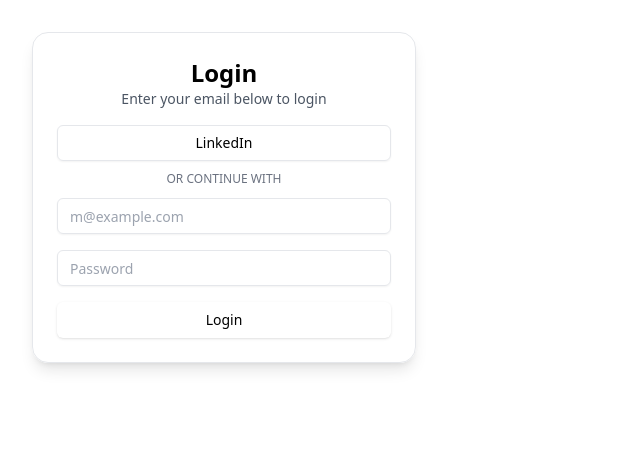
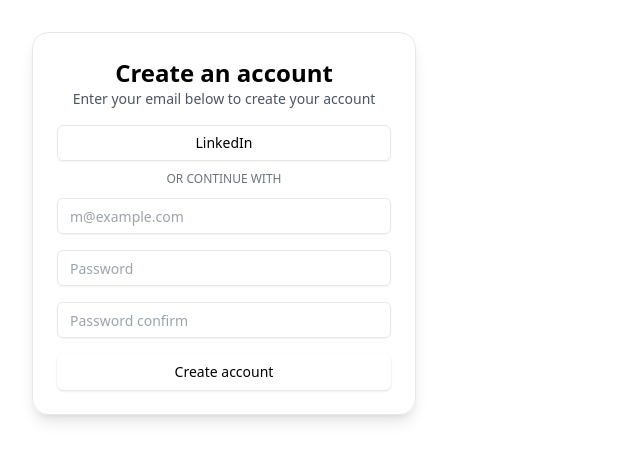
Before and after one commit to PeterSaan/linker, a React (Vite) app in the folder frontend/: page / in a window 1280 px wide. Shown: the top 460 px of the page, without its empty margins (0-640 px from the left). Built offline with nearby package versions, Linux system fonts and the light colour scheme; the HTML template or start-up script is replaced by a standard one.

Commit message:
LIN-33 Remade the register form with shadcn component, connect form with backend

```diff
--- a/frontend/src/App.tsx
+++ b/frontend/src/App.tsx
@@ -4,6 +4,7 @@
 import './App.css'
 
 import Login from './pages/login';
+import Register from './pages/register';
 
 function App() {
   const [health, setHealth] = useState<string>('')
@@ -18,7 +19,7 @@
 
   return (
     <div className="App">
-        <Login/>
+        <Register/>
     </div>
   )
 }
--- /dev/null
+++ b/frontend/src/components/ui/form.tsx
@@ -0,0 +1,176 @@
+import * as React from "react"
+import * as LabelPrimitive from "@radix-ui/react-label"
+import { Slot } from "@radix-ui/react-slot"
+import {
+  Controller,
+  FormProvider,
+  useFormContext,
+  type ControllerProps,
+  type FieldPath,
+  type FieldValues,
+} from "react-hook-form"
+
+import { cn } from "@/lib/utils"
+import { Label } from "@/components/ui/label"
+
+const Form = FormProvider
+
+type FormFieldContextValue<
+  TFieldValues extends FieldValues = FieldValues,
+  TName extends FieldPath<TFieldValues> = FieldPath<TFieldValues>
+> = {
+  name: TName
+}
+
+const FormFieldContext = React.createContext<FormFieldContextValue>(
+  {} as FormFieldContextValue
+)
+
+const FormField = <
+  TFieldValues extends FieldValues = FieldValues,
+  TName extends FieldPath<TFieldValues> = FieldPath<TFieldValues>
+>({
+  ...props
+}: ControllerProps<TFieldValues, TName>) => {
+  return (
+    <FormFieldContext.Provider value={{ name: props.name }}>
+      <Controller {...props} />
+    </FormFieldContext.Provider>
+  )
+}
+
+const useFormField = () => {
+  const fieldContext = React.useContext(FormFieldContext)
+  const itemContext = React.useContext(FormItemContext)
+  const { getFieldState, formState } = useFormContext()
+
+  const fieldState = getFieldState(fieldContext.name, formState)
+
+  if (!fieldContext) {
+    throw new Error("useFormField should be used within <FormField>")
+  }
+
+  const { id } = itemContext
+
+  return {
+    id,
+    name: fieldContext.name,
+    formItemId: `${id}-form-item`,
+    formDescriptionId: `${id}-form-item-description`,
+    formMessageId: `${id}-form-item-message`,
+    ...fieldState,
+  }
+}
+
+type FormItemContextValue = {
+  id: string
+}
+
+const FormItemContext = React.createContext<FormItemContextValue>(
+  {} as FormItemContextValue
+)
+
+const FormItem = React.forwardRef<
+  HTMLDivElement,
+  React.HTMLAttributes<HTMLDivElement>
+>(({ className, ...props }, ref) => {
+  const id = React.useId()
+
+  return (
+    <FormItemContext.Provider value={{ id }}>
+      <div ref={ref} className={cn("space-y-2", className)} {...props} />
+    </FormItemContext.Provider>
+  )
+})
+FormItem.displayName = "FormItem"
+
+const FormLabel = React.forwardRef<
+  React.ElementRef<typeof LabelPrimitive.Root>,
+  React.ComponentPropsWithoutRef<typeof LabelPrimitive.Root>
+>(({ className, ...props }, ref) => {
+  const { error, formItemId } = useFormField()
+
+  return (
+    <Label
+      ref={ref}
+      className={cn(error && "text-destructive", className)}
+      htmlFor={formItemId}
+      {...props}
+    />
+  )
+})
+FormLabel.displayName = "FormLabel"
+
+const FormControl = React.forwardRef<
+  React.ElementRef<typeof Slot>,
+  React.ComponentPropsWithoutRef<typeof Slot>
+>(({ ...props }, ref) => {
+  const { error, formItemId, formDescriptionId, formMessageId } = useFormField()
+
+  return (
+    <Slot
+      ref={ref}
+      id={formItemId}
+      aria-describedby={
+        !error
+          ? `${formDescriptionId}`
+          : `${formDescriptionId} ${formMessageId}`
+      }
+      aria-invalid={!!error}
+      {...props}
+    />
+  )
+})
+FormControl.displayName = "FormControl"
+
+const FormDescription = React.forwardRef<
+  HTMLParagraphElement,
+  React.HTMLAttributes<HTMLParagraphElement>
+>(({ className, ...props }, ref) => {
+  const { formDescriptionId } = useFormField()
+
+  return (
+    <p
+      ref={ref}
+      id={formDescriptionId}
+      className={cn("text-[0.8rem] text-muted-foreground", className)}
+      {...props}
+    />
+  )
+})
+FormDescription.displayName = "FormDescription"
+
+const FormMessage = React.forwardRef<
+  HTMLParagraphElement,
+  React.HTMLAttributes<HTMLParagraphElement>
+>(({ className, children, ...props }, ref) => {
+  const { error, formMessageId } = useFormField()
+  const body = error ? String(error?.message ?? "") : children
+
+  if (!body) {
+    return null
+  }
+
+  return (
+    <p
+      ref={ref}
+      id={formMessageId}
+      className={cn("text-[0.8rem] font-medium text-red-600", className)}
+      {...props}
+    >
+      {body}
+    </p>
+  )
+})
+FormMessage.displayName = "FormMessage"
+
+export {
+  useFormField,
+  Form,
+  FormItem,
+  FormLabel,
+  FormControl,
+  FormDescription,
+  FormMessage,
+  FormField,
+}
--- /dev/null
+++ b/frontend/src/components/ui/label.tsx
@@ -0,0 +1,24 @@
+import * as React from "react"
+import * as LabelPrimitive from "@radix-ui/react-label"
+import { cva, type VariantProps } from "class-variance-authority"
+
+import { cn } from "@/lib/utils"
+
+const labelVariants = cva(
+  "text-sm font-medium leading-none peer-disabled:cursor-not-allowed peer-disabled:opacity-70"
+)
+
+const Label = React.forwardRef<
+  React.ElementRef<typeof LabelPrimitive.Root>,
+  React.ComponentPropsWithoutRef<typeof LabelPrimitive.Root> &
+    VariantProps<typeof labelVariants>
+>(({ className, ...props }, ref) => (
+  <LabelPrimitive.Root
+    ref={ref}
+    className={cn(labelVariants(), className)}
+    {...props}
+  />
+))
+Label.displayName = LabelPrimitive.Root.displayName
+
+export { Label }
--- a/frontend/src/pages/register.tsx
+++ b/frontend/src/pages/register.tsx
@@ -2,8 +2,54 @@
 import { Input } from "@/components/ui/input";
 import { Button } from "@/components/ui/button";
 import { Separator } from "@/components/ui/separator";
+import { useState } from "react";
+import api from "@/api/axios";
+import { useForm } from "react-hook-form";
+import { z } from "zod";
+import { zodResolver } from "@hookform/resolvers/zod";
+import {
+    Form,
+    FormControl,
+    FormField,
+    FormItem,
+    FormMessage,
+} from "@/components/ui/form";
 
-export default function Register(){
+export default function Register() {
+    const [error, setError] = useState("");
+
+    const formSchema = z
+        .object({
+            email: z.string().email(),
+            password: z.string(),
+            password_confirm: z.string(),
+        })
+        .refine((data) => data.password === data.password_confirm, {
+            message: "Passwords must match",
+            path: ["password_confirm"],
+        });
+
+    const form = useForm<z.infer<typeof formSchema>>({
+        resolver: zodResolver(formSchema),
+        defaultValues: {
+            email: "",
+            password: "",
+            password_confirm: "",
+        },
+    });
+
+    const submit = async (values: z.infer<typeof formSchema>) => {
+        await api
+            .post("/auth/register", {
+                email: values.email,
+                password: values.password,
+                password_confirm: values.password_confirm,
+            })
+            .catch(function (error) {
+                setError(error.response.data.error);
+            });
+    };
+
     return (
         <Card className="w-full max-w-sm p-6 shadow-lg rounded-2xl">
             <h2 className="text-2xl font-bold text-center">Create an account</h2>
@@ -21,11 +67,70 @@
                     OR CONTINUE WITH
                 </span>
             </div>
-      <form className="space-y-4 mt-4">
-        <Input type="email" placeholder="m@example.com" className="w-full" />
-        <Input type="password" placeholder="Password" className="w-full" />
-        <Button className="w-full">Create account</Button>
+            <Form {...form}>
+                <form className="space-y-4 mt-4" onSubmit={form.handleSubmit(submit)}>
+                    <FormField
+                        control={form.control}
+                        name="email"
+                        render={({ field }) => (
+                            <FormItem>
+                                <FormControl>
+                                    <Input
+                                        type="email"
+                                        placeholder="m@example.com"
+                                        className="w-full"
+                                        required
+                                        {...field}
+                                    />
+                                </FormControl>
+                                <FormMessage />
+                            </FormItem>
+                        )}
+                    />
+                    <FormField
+                        control={form.control}
+                        name="password"
+                        render={({ field }) => (
+                            <FormItem>
+                                <FormControl>
+                                    <Input
+                                        type="password"
+                                        placeholder="Password"
+                                        className="w-full"
+                                        required
+                                        {...field}
+                                    />
+                                </FormControl>
+                                <FormMessage />
+                            </FormItem>
+                        )}
+                    />
+                    <FormField
+                        control={form.control}
+                        name="password_confirm"
+                        render={({ field }) => (
+                            <FormItem>
+                                <FormControl>
+                                    <Input
+                                        type="password"
+                                        placeholder="Password confirm"
+                                        className="w-full"
+                                        required
+                                        {...field}
+                                    />
+                                </FormControl>
+                                <FormMessage />
+                            </FormItem>
+                        )}
+                    />
+                    {error && (
+                        <p className="text-[0.8rem] font-medium text-red-600">{error}</p>
+                    )}
+                    <Button type="submit" className="w-full">
+                        Create account
+                    </Button>
                 </form>
+            </Form>
         </Card>
     );
 }
```
Also changed, not shown: frontend/package.json (+6 -2 lines), 1 other file (tests, documents, lock files or other folders). Lines whose indentation alone changed are shown as unchanged.
